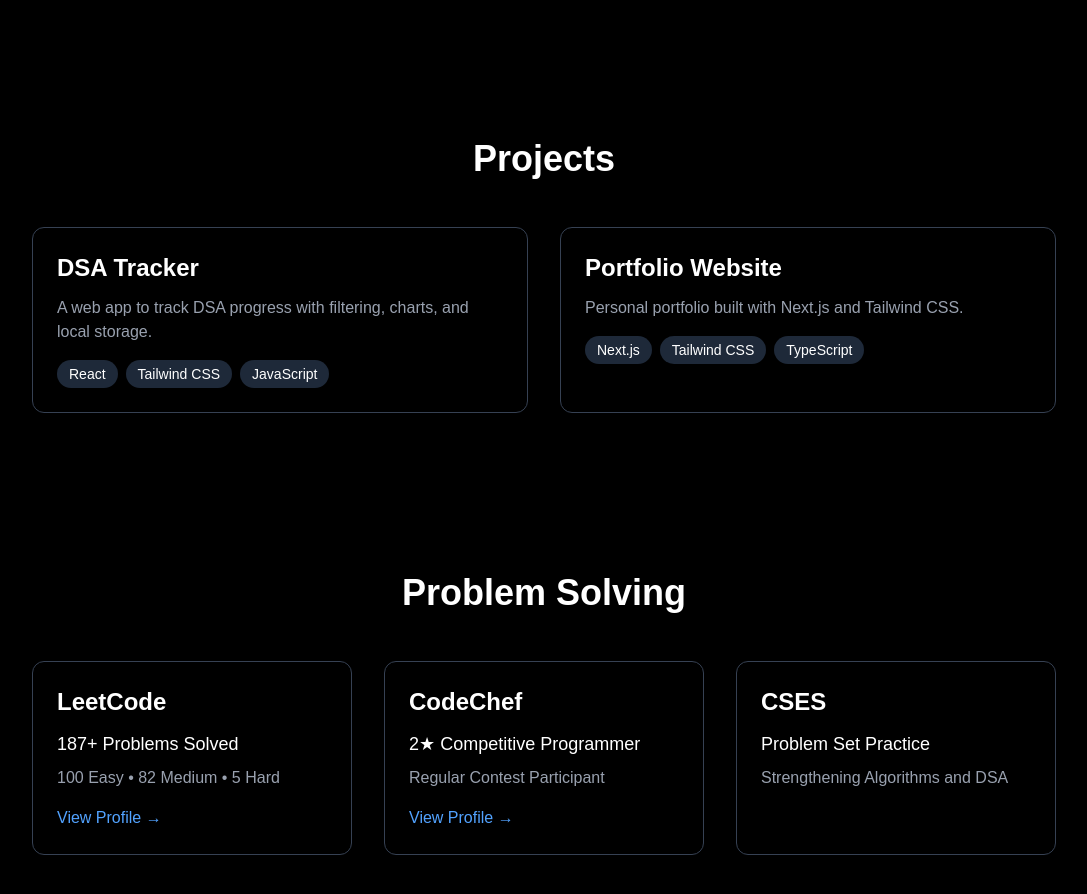
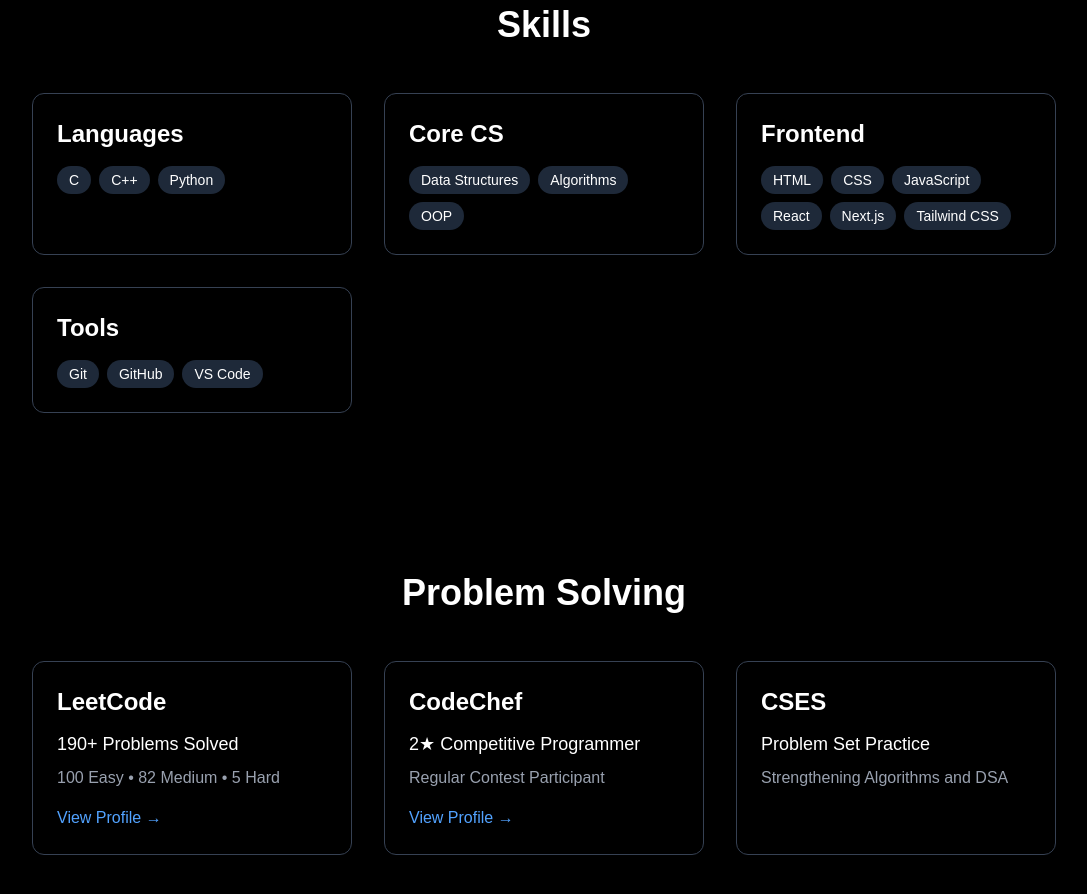
Before and after one commit to anishas0501-hub/portfolio, a Next.js app: page / in a window 1280 px wide. Shown: the part 1640-2534 px from the top of the page, without its empty margins (96-1183 px from the left). Built offline with nearby package versions, Linux system fonts and the light colour scheme.

Commit message:
Reorder homepage sections

```diff
--- a/src/app/page.tsx
+++ b/src/app/page.tsx
@@ -11,8 +11,8 @@
       <Navbar />
       <Hero />
       <About />
+      <Projects />
       <Skills />
-      <Projects />
       <ProblemSolving />
     </main>
   );
--- a/src/components/ProblemSolving.tsx
+++ b/src/components/ProblemSolving.tsx
@@ -2,7 +2,7 @@
   const profiles = [
     {
       platform: "LeetCode",
-      stat: "187+ Problems Solved",
+      stat: "190+ Problems Solved",
       description: "100 Easy • 82 Medium • 5 Hard",
       link: "https://leetcode.com/u/witty_kitty_11/",
     },
```
Also changed, not shown: src/components/Projects.tsx (line endings or trailing spaces).
